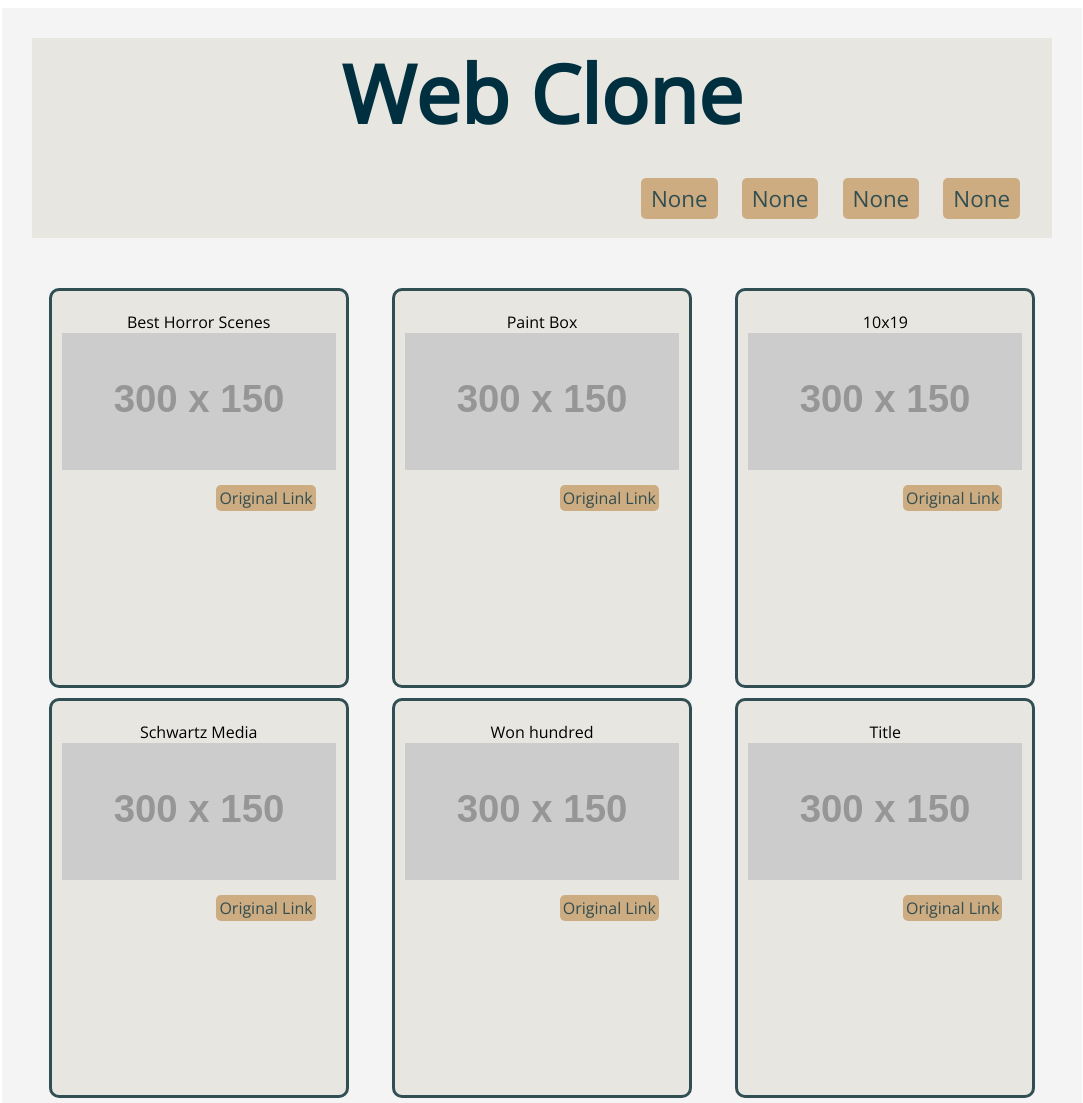
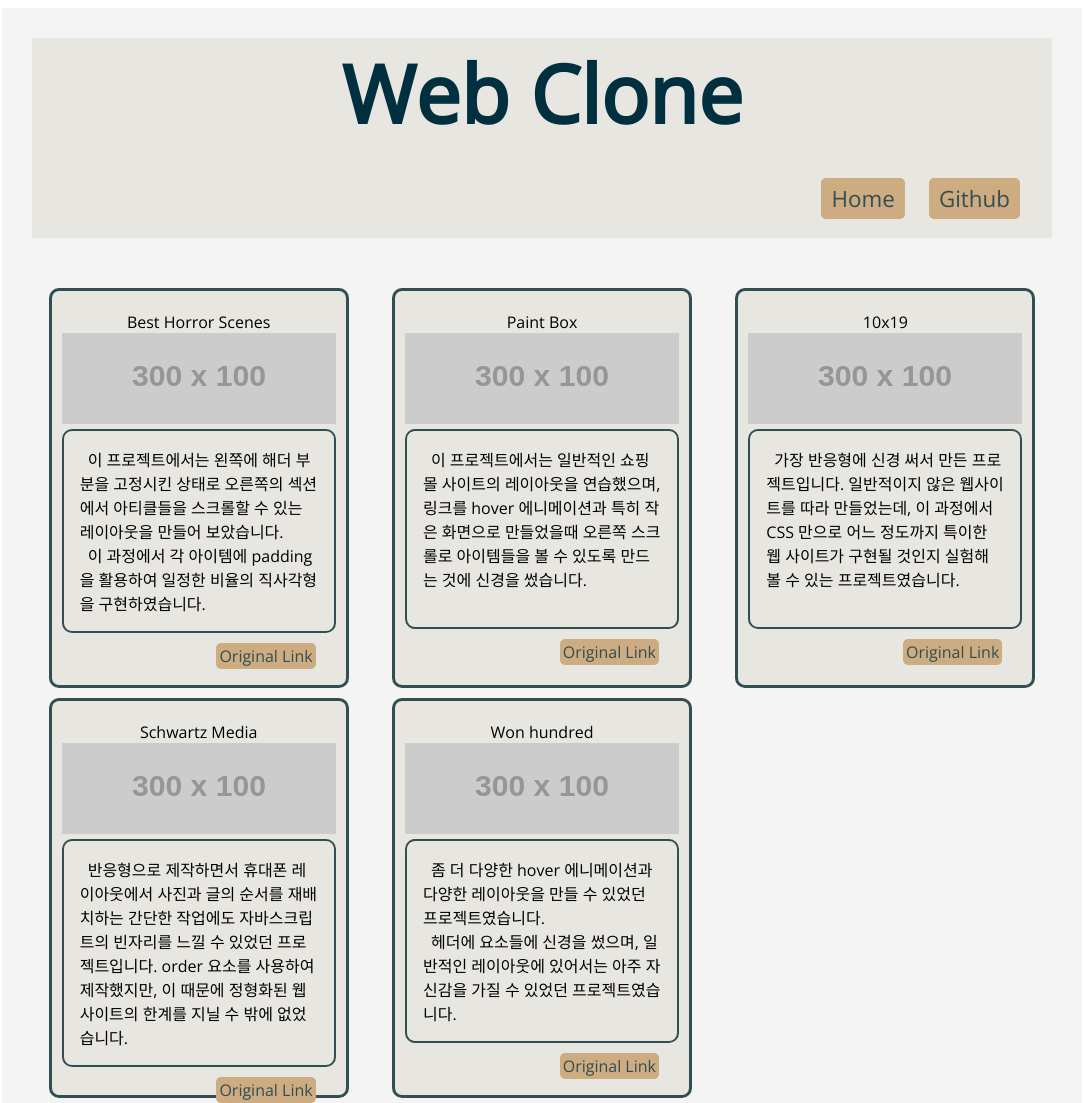
Before and after one commit to Korea-code/webpage-clone, a website: page src/html/index.html in a window 1280 px wide. Shown: the top 1103 px of the page, without its empty margins (98-1181 px from the left). Drawn offline with nearby package versions, Linux system fonts and the light colour scheme; files that its build step writes are made by us from their sources; placeholder pictures from the web are drawn by us.

Commit message:
fix errors and update description in index

```diff
--- a/src/html/index.html
+++ b/src/html/index.html
@@ -12,64 +12,73 @@
     <div class="header">
       <h1>Web Clone</h1>
       <nav>
-        <a href="#">None</a>
-        <a href="#">None</a>
-        <a href="#">None</a>
-        <a href="#">None</a>
+        <a href="https://korea-code.github.io/webpage-clone/">Home</a>
+        <a href="https://github.com/Korea-code/webpage-clone" target="_blank">Github</a>
+        <!-- <a href="#"></a> -->
       </nav>
     </div>
     <div class="content">
       <div class="item">
         <div class="title">Best Horror Scenes</div>
-        <a href="./bestHorrorScenes.html"><img src="https://dummyimage.com/300x150/E5473C/ffffff.png&text=Best+Horror+Scenes" alt=""></a>
-        <a href="https://besthorrorscenes.com/" class="original-link">Original Link</a>
+        <a href="./bestHorrorScenes.html" target="_blank"><img src="https://dummyimage.com/300x100/E5473C/ffffff.png&text=Best+Horror+Scenes" alt=""></a>
+        <div class='desc'><p>이 프로젝트에서는 왼쪽에 해더 부분을 고정시킨 상태로 오른쪽의 섹션에서 아티클들을 스크롤할 수 있는 레이아웃을 만들어 보았습니다.</p><p> 이 과정에서 각 아이템에 padding을 활용하여 일정한 비율의 직사각형을 구현하였습니다.</p></div>
+        <a href="https://besthorrorscenes.com/" target="_blank" class="original-link">Original Link</a>
 
       </div>
       <div class="item">
         <div class="title">Paint Box</div>
-        <a href="./paintBox.html"><img src="https://dummyimage.com/300x150/DEE8E9/0f0f0f.png&text=Paint+Box" alt=""></a>
-        <a href="https://paint-box.com/" class="original-link">Original Link</a>
+        <a href="./paintBox.html" target="_blank"><img src="https://dummyimage.com/300x100/DEE8E9/0f0f0f.png&text=Paint+Box" alt=""></a>
+        <div class='desc'><p>이 프로젝트에서는 일반적인 쇼핑몰 사이트의 레이아웃을 연습했으며, 링크를 hover 에니메이션과 특히 작은 화면으로 만들었을때 오른쪽 스크롤로 아이템들을 볼 수 있도록 만드는 것에 신경을 썼습니다.</p></div>
+        <a href="https://paint-box.com/" target="_blank" class="original-link">Original Link</a>
       </div>
       <div class="item">
         <div class="title">10x19</div>
-        <a href="./10x19.html"><img src="https://dummyimage.com/300x150/B07933/00303f.png&text=10x19" alt=""></a>
-        <a href="http://10x19.co/" class="original-link">Original Link</a>
+        <a href="./10x19.html" target="_blank"><img src="https://dummyimage.com/300x100/B07933/00303f.png&text=10x19" alt=""></a>
+        <div class='desc'><p>가장 반응형에 신경 써서 만든 프로젝트입니다. 일반적이지 않은 웹사이트를 따라 만들었는데, 이 과정에서 CSS 만으로 어느 정도까지 특이한 웹 사이트가 구현될 것인지 실험해 볼 수 있는 프로젝트였습니다. </p></div>
+        <a href="http://10x19.co/" target="_blank" class="original-link">Original Link</a>
       </div>
       <div class="item">
         <div class="title">Schwartz Media</div>
-        <a href="./schwartzmedia.html"><img src="https://dummyimage.com/300x150/0e0e0e/f3f3f3.png&text=Schwartz Media" alt=""></a>
-        <a href="https://schwartzmedia.com.au/" class="original-link">Original Link</a>
+        <a href="./schwartzmedia.html" target="_blank"><img src="https://dummyimage.com/300x100/0e0e0e/f3f3f3.png&text=Schwartz Media" alt=""></a>
+        <div class='desc'><p>반응형으로 제작하면서 휴대폰 레이아웃에서 사진과 글의 순서를 재배치하는 간단한 작업에도 자바스크립트의 빈자리를 느낄 수 있었던 프로젝트입니다. order 요소를 사용하여 제작했지만, 이 때문에 정형화된 웹사이트의 한계를 지닐 수 밖에 없었습니다.</p></div>
+        <a href="https://schwartzmedia.com.au/" target="_blank" class="original-link">Original Link</a>
       </div>
       <div class="item">
         <div class="title">Won hundred</div>
-        <a href="./wonhundred.html"><img src="https://dummyimage.com/300x150/ffffff/000000.png&text=Won+Hundred" alt=""></a>
-        <a href="https://wonhundred.com/" class="original-link">Original Link</a>
+        <a href="./wonhundred.html" target="_blank"><img src="https://dummyimage.com/300x100/ffffff/000000.png&text=Won+Hundred" alt=""></a>
+        <div class='desc'><p>좀 더 다양한 hover 에니메이션과 다양한 레이아웃을 만들 수 있었던 프로젝트였습니다.</p><p> 헤더에 요소들에 신경을 썼으며, 일반적인 레이아웃에 있어서는 아주 자신감을 가질 수 있었던 프로젝트였습니다.</p></div>
+        <a href="https://wonhundred.com/" target="_blank" class="original-link">Original Link</a>
       </div>
-      <div class="item">
+      <!-- <div class="item">
         <div class="title">Title</div>
-        <a href="#"><img src="https://dummyimage.com/300x150/cae4db/00303f.png&text=Temp+image" alt=""></a>
+        <a href="#"><img src="https://dummyimage.com/300x100/cae4db/00303f.png&text=Temp+image" alt=""></a>
+        <div class='desc'></div>
         <a href="#" class="original-link">Original Link</a>
       </div>
       <div class="item">
         <div class="title">Title</div>
-        <a href="#"><img src="https://dummyimage.com/300x150/cae4db/00303f.png&text=Temp+image" alt=""></a>
+        <a href="#"><img src="https://dummyimage.com/300x100/cae4db/00303f.png&text=Temp+image" alt=""></a>
+        <div class='desc'></div>
         <a href="#" class="original-link">Original Link</a>
       </div>
       <div class="item">
         <div class="title">Title</div>
-        <a href="#"><img src="https://dummyimage.com/300x150/cae4db/00303f.png&text=Temp+image" alt=""></a>
+        <a href="#"><img src="https://dummyimage.com/300x100/cae4db/00303f.png&text=Temp+image" alt=""></a>
+        <div class='desc'></div>
         <a href="#" class="original-link">Original Link</a>
       </div>
       <div class="item">
         <div class="title">Title</div>
-        <a href="#"><img src="https://dummyimage.com/300x150/cae4db/00303f.png&text=Tempaimage alt=""></a>
+        <a href="#"><img src="https://dummyimage.com/300x100/cae4db/00303f.png&text=Tempaimage" alt=""></a>
+        <div class='desc'></div>
         <a href="#" class="original-link">Original Link</a>
       </div>
       <div class="item">
         <div class="title">Title</div>
-        <a href="#"><img src="https://dummyimage.com/300x150/cae4db/00303f.png&text=Temp+image" alt=""></a>
+        <a href="#"><img src="https://dummyimage.com/300x100/cae4db/00303f.png&text=Temp+image" alt=""></a>
+        <div class='desc'></div>
         <a href="#" class="original-link">Original Link</a>
-      </div>
+      </div> -->
 
     </div>
   </div>
```
Also changed, not shown: src/html/bestHorrorScenes.html (+42 -0 lines).
